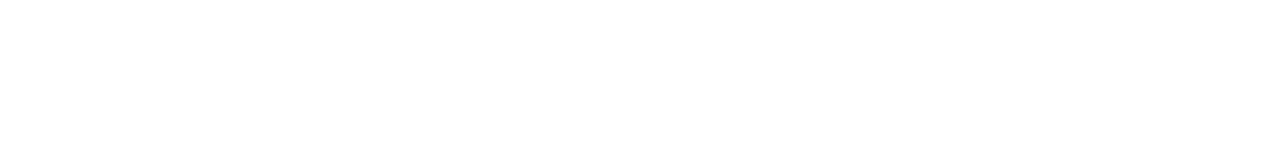
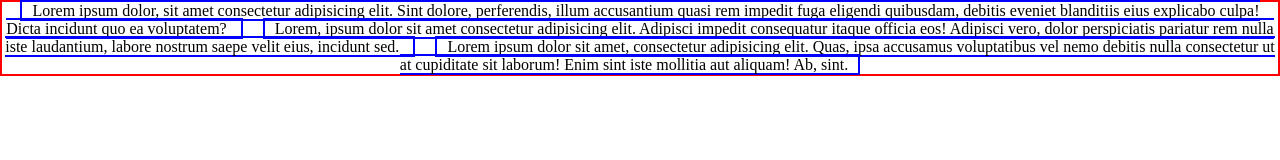
Before and after one commit to salesbebe/display-inline, a plain HTML site: page index.html in a window 1280 px wide. Drawn offline with Linux system fonts and the light colour scheme.

Commit message:
atividade finalizada

```diff
--- a/index.html
+++ b/index.html
@@ -4,9 +4,20 @@
     <meta charset="UTF-8">
     <meta http-equiv="X-UA-Compatible" content="IE=edge">
     <meta name="viewport" content="width=device-width, initial-scale=1.0">
+    <link rel="stylesheet" href="style.css">
     <title>Display Inline</title>
 </head>
 <body>
-
+    <main>
+        <div>
+           Lorem ipsum dolor, sit amet consectetur adipisicing elit. Sint dolore, perferendis, illum accusantium quasi rem impedit fuga eligendi quibusdam, debitis eveniet blanditiis eius explicabo culpa! Dicta incidunt quo ea voluptatem?
+        </div>
+        <div>
+            Lorem, ipsum dolor sit amet consectetur adipisicing elit. Adipisci impedit consequatur itaque officia eos! Adipisci vero, dolor perspiciatis pariatur rem nulla iste laudantium, labore nostrum saepe velit eius, incidunt sed.
+        </div>
+        <div>
+            Lorem ipsum dolor sit amet, consectetur adipisicing elit. Quas, ipsa accusamus voluptatibus vel nemo debitis nulla consectetur ut at cupiditate sit laborum! Enim sint iste mollitia aut aliquam! Ab, sint.
+        </div>
+    </main>
 </body>
 </html>
--- a/style.css
+++ b/style.css
@@ -0,0 +1,17 @@
+*{
+    margin: 0;
+    padding:0;
+    box-sizing: border-box;
+}
+
+main {
+    border: 2px solid red;
+    text-align: center;
+}
+
+div {
+    border: 2px solid blue;
+    display: inline;
+    margin-right: 20px;
+    padding-inline: 10px;
+}
```
